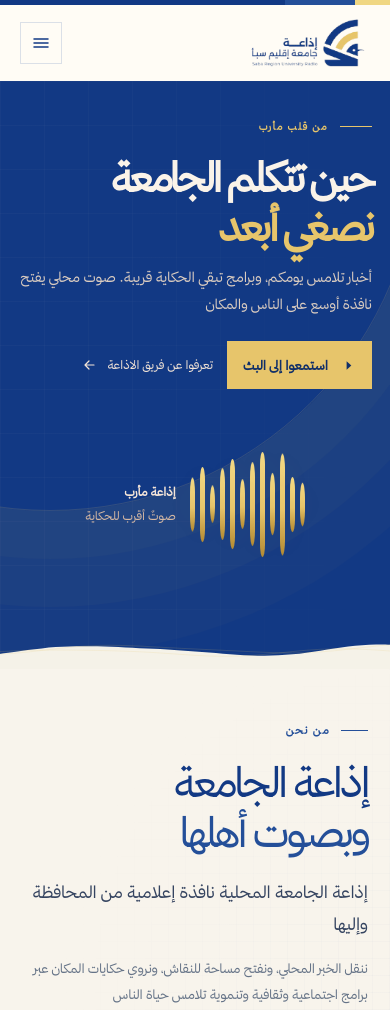
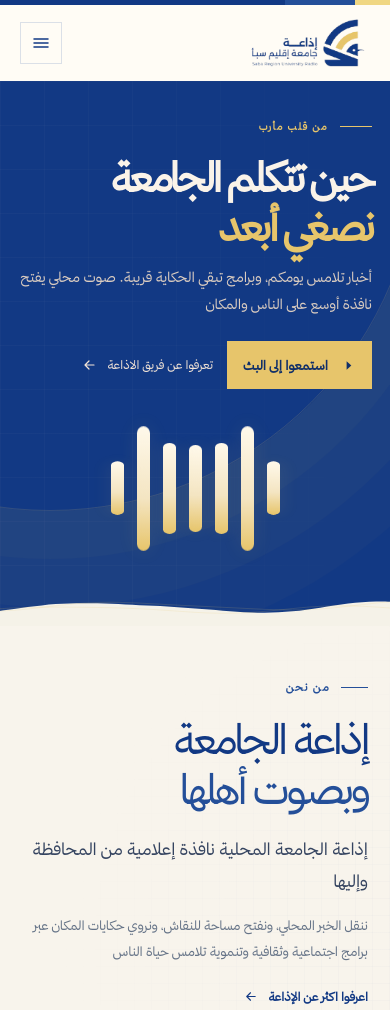
Before and after one commit to waeldev10/saab-radio-website, a plain HTML site: page index.html in a window 390 px wide. Shown: the top 1010 px of the page. Drawn offline with nearby package versions, Linux system fonts and the light colour scheme.

Commit message:
edit motion for ridios

```diff
--- a/index.html
+++ b/index.html
@@ -149,22 +149,16 @@
 
           </div>
 
-          <div class="meta-right" aria-label="إذاعة مأرب، صوتٌ أقرب للحكاية">
-            <div class="signal-line" aria-hidden="true">
-              <i style="--h:7px"></i>
-              <i style="--h:11px"></i>
-              <i style="--h:17px"></i>
-              <i style="--h:10px"></i>
-              <i style="--h:21px"></i>
-              <i style="--h:14px"></i>
-              <i style="--h:8px"></i>
-              <i style="--h:18px"></i>
-              <i style="--h:12px"></i>
-              <i style="--h:6px"></i>
-              <i style="--h:15px"></i>
-              <i style="--h:9px"></i>
+          <div class="meta-right">
+            <div class="radio-art" role="img" aria-label="موجات صوتية ترمز إلى البث الإذاعي">
+              <i class="radio-bar radio-bar--outer" style="--bar-height:55%;--bar-delay:-.42s"></i>
+              <i class="radio-bar radio-bar--middle" style="--bar-height:68%;--bar-delay:-.96s"></i>
+              <i class="radio-bar radio-bar--inner" style="--bar-height:78%;--bar-delay:-.24s"></i>
+              <i class="radio-bar radio-bar--center" style="--bar-height:62%;--bar-delay:-1.2s"></i>
+              <i class="radio-bar radio-bar--inner" style="--bar-height:78%;--bar-delay:-.24s"></i>
+              <i class="radio-bar radio-bar--middle" style="--bar-height:68%;--bar-delay:-.96s"></i>
+              <i class="radio-bar radio-bar--outer" style="--bar-height:55%;--bar-delay:-.42s"></i>
             </div>
-            <div class="meta-copy"><strong>إذاعة مأرب</strong><span>صوتٌ أقرب للحكاية</span></div>
           </div>
 
         </div>
--- a/styles.css
+++ b/styles.css
@@ -320,66 +320,54 @@ a {
 
 .meta-right {
   width: 100%;
-  min-height: 430px;
+  min-height: 350px;
   margin: 0 auto;
+  display: flex;
+  flex-direction: column;
+  align-items: center;
+  justify-content: center;
+  gap: 0;
+  position: relative;
+  isolation: isolate;
+  overflow: visible;
+  animation: appear 1.1s .1s both;
+}
+
+.radio-art {
+  width: min(100%, 500px);
+  height: clamp(180px, 20vw, 245px);
   display: flex;
   align-items: center;
   justify-content: center;
-  gap: clamp(18px, 2.8vw, 40px);
+  gap: clamp(14px, 2.2vw, 21px);
   position: relative;
-  isolation: isolate;
-  overflow: hidden;
-  animation: appear 1.1s .1s both;
+  z-index: 1;
 }
 
-/* .meta-right::before { content: ""; position: absolute; z-index: -1; width: 740px; height: 740px; left: -320px; top: -310px; border: 1px solid rgba(231,197,107,.15); border-radius: 50%; box-shadow: 0 0 0 48px rgba(231,197,107,.025), 0 0 0 96px rgba(231,197,107,.022), 0 0 0 144px rgba(231,197,107,.018); pointer-events: none; } */
-.signal-line {
-  min-height: 220px;
-  display: flex;
-  align-items: center;
-  justify-content: center;
-  gap: clamp(5px, .65vw, 9px);
+.radio-bar {
+  display: block;
+  flex: 0 0 auto;
+  width: clamp(13px, 1.55vw, 19px);
+  height: var(--bar-height);
+  border-radius: 999px;
+  background: linear-gradient(180deg, #FFF9EB 0%, #F4E5C2 58%, #E7C56B 100%);
+  box-shadow: 0 0 20px rgba(231, 197, 107, .11);
+  transform-origin: center;
+  animation: radio-bar-wave-a 3.8s cubic-bezier(.45, 0, .55, 1) infinite;
+  animation-delay: var(--bar-delay);
+  will-change: transform;
 }
 
-.signal-line i {
-  display: block;
-  width: clamp(5px, .58vw, 8px);
-  height: var(--h);
-  border-radius: 99px;
-  background: linear-gradient(180deg, #F4D983 0%, #E7C56B 56%, #B48A32 100%);
-  box-shadow: 0 0 16px rgba(231, 197, 107, .08);
-  transform: scaleY(4.6);
-  transform-origin: center;
-  animation: wave-pulse 1.15s ease-in-out infinite alternate;
+.radio-bar--middle {
+  animation-name: radio-bar-wave-b;
 }
 
-.signal-line i:nth-child(3n) {
-  animation-delay: -.45s;
+.radio-bar--inner {
+  animation-name: radio-bar-wave-c;
 }
 
-.signal-line i:nth-child(3n + 1) {
-  animation-delay: -.8s;
-}
-
-.meta-copy {
-  display: flex;
-  flex-direction: column;
-  align-items: flex-start;
-  gap: 7px;
-  text-align: right;
-}
-
-.meta-copy strong {
-  color: #f6e6d8;
-  font-size: 12px;
-  line-height: 1.5;
-  letter-spacing: 0;
-}
-
-.meta-copy span {
-  color: #d6b9a4;
-  font-size: 12px;
-  letter-spacing: 0;
+.radio-bar--center {
+  animation-name: radio-bar-wave-d;
 }
 
 .hero-divider {
@@ -1099,14 +1087,32 @@ body.menu-open {
   }
 }
 
-@keyframes wave-pulse {
-  from {
-    transform: scaleY(4.6);
-  }
+@keyframes radio-bar-wave-a {
+  0%, 100% { transform: scaleY(.58); }
+  24% { transform: scaleY(1.03); }
+  52% { transform: scaleY(.42); }
+  78% { transform: scaleY(.86); }
+}
 
-  to {
-    transform: scaleY(6.2);
-  }
+@keyframes radio-bar-wave-b {
+  0%, 100% { transform: scaleY(.88); }
+  24% { transform: scaleY(.46); }
+  52% { transform: scaleY(1.08); }
+  78% { transform: scaleY(.57); }
+}
+
+@keyframes radio-bar-wave-c {
+  0%, 100% { transform: scaleY(.52); }
+  24% { transform: scaleY(.94); }
+  52% { transform: scaleY(.38); }
+  78% { transform: scaleY(1.06); }
+}
+
+@keyframes radio-bar-wave-d {
+  0%, 100% { transform: scaleY(.76); }
+  24% { transform: scaleY(.34); }
+  52% { transform: scaleY(1.02); }
+  78% { transform: scaleY(.43); }
 }
 
 @media (min-width: 1500px) {
@@ -1152,7 +1158,7 @@ body.menu-open {
   }
 
   .meta-right {
-    min-height: 440px;
+    min-height: 320px;
   }
 }
 
@@ -1249,21 +1255,14 @@ body.menu-open {
   }
 
   .meta-right {
-    min-height: min(62vw, 310px);
-    gap: 22px;
+    min-height: 0;
+    gap: 0;
+    padding-top: 12px;
   }
 
-  .signal-line {
-    min-height: 170px;
-    gap: 6px;
-  }
-
-  .signal-line i {
-    width: 6px;
-  }
-
-  .meta-copy {
-    gap: 6px;
+  .radio-art {
+    height: clamp(150px, 52vw, 220px);
+    gap: clamp(12px, 4vw, 18px);
   }
 
   .hero-divider {
@@ -1395,17 +1394,13 @@ body.menu-open {
   }
 
   .meta-right {
-    min-height: 230px;
-    gap: 14px;
+    min-height: 0;
+    gap: 0;
   }
 
-  .signal-line {
-    min-height: 150px;
-    gap: 5px;
-  }
-
-  .signal-line i {
-    width: 5px;
+  .radio-art {
+    height: clamp(145px, 48vw, 175px);
+    gap: 13px;
   }
 
   .menu-panel {
```
